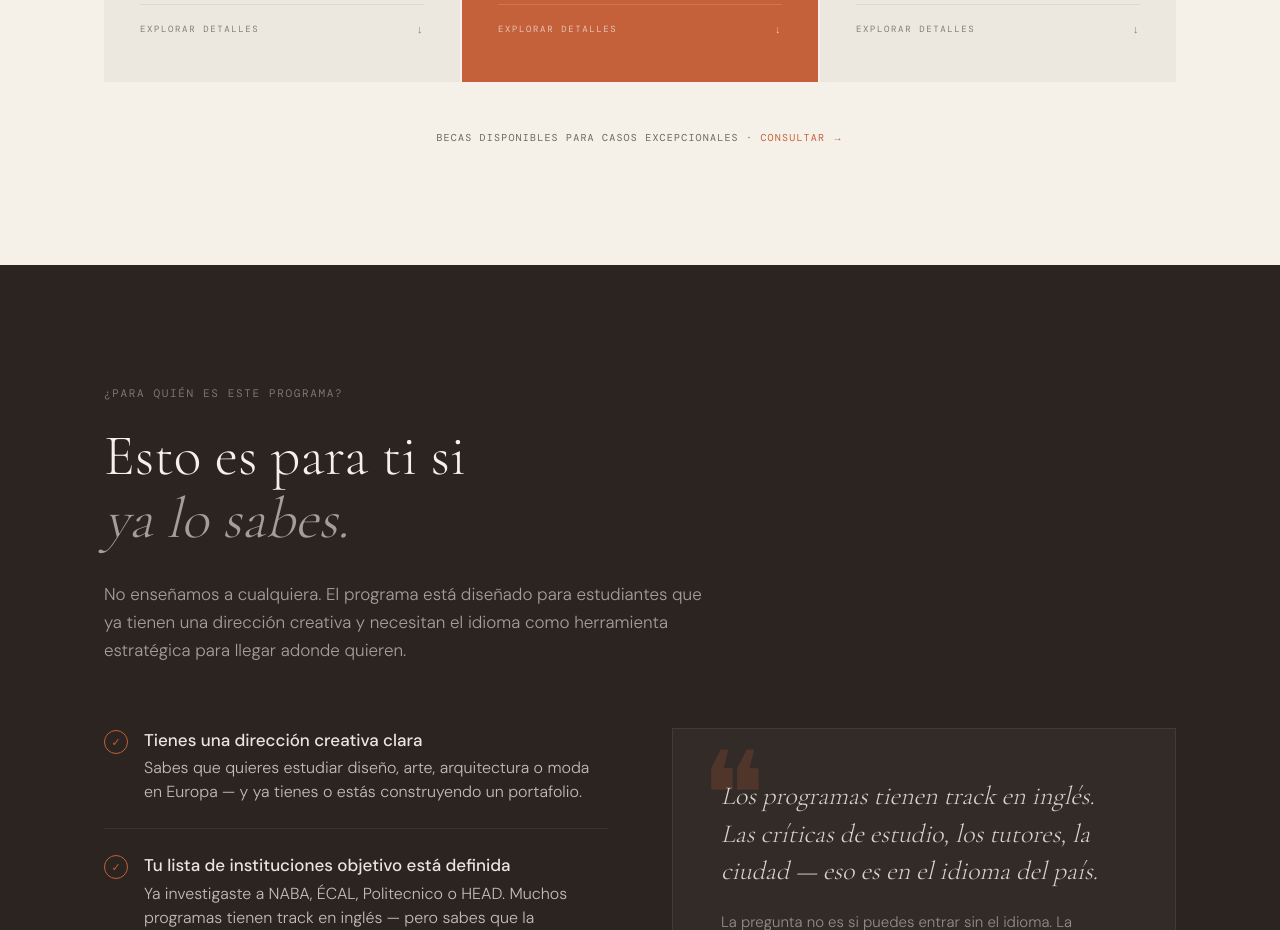
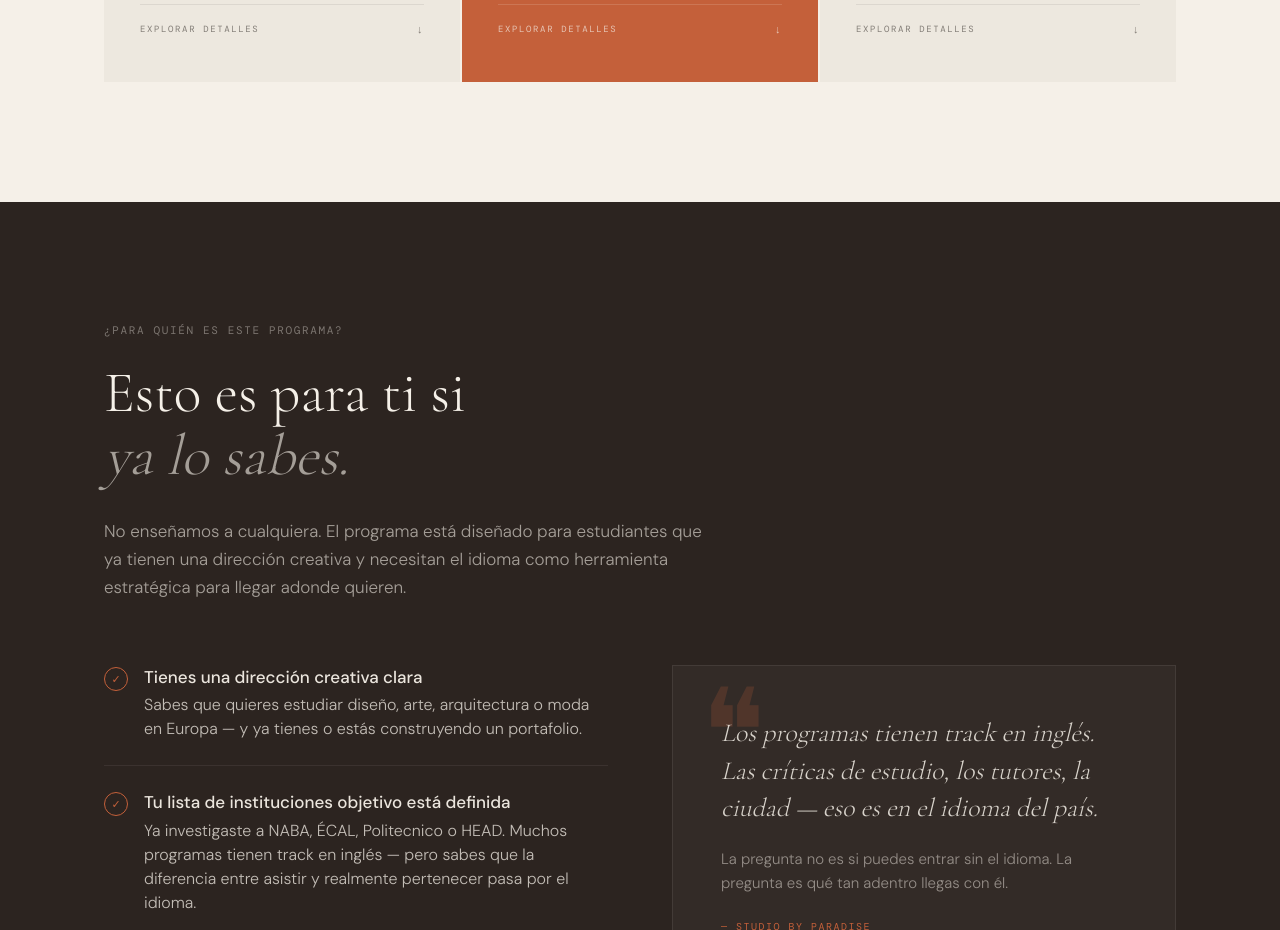
Before and after one commit to daparadisebanker-lab/studio-languages, a Next.js app: page / in a window 1280 px wide. Shown: the part 9700-10630 px from the top of the page. Built offline with nearby package versions, Linux system fonts and the light colour scheme; a web font is replaced by a local one.

Commit message:
Remove becas/casos excepcionales note from Pricing
Co-Authored-By: Claude Sonnet 4.6 <noreply@anthropic.com>

```diff
--- a/components/sections/Pricing.tsx
+++ b/components/sections/Pricing.tsx
@@ -575,27 +575,6 @@ export default function Pricing() {
           ))}
         </div>
 
-        {/* Below-grid note */}
-        <motion.p
-          initial={{ opacity: 0 }}
-          whileInView={{ opacity: 1 }}
-          viewport={{ once: true }}
-          transition={{ duration: 0.6, ease: easeOut, delay: 0.4 }}
-          style={{
-            marginTop: '48px',
-            textAlign: 'center',
-            fontFamily: 'var(--font-mono)',
-            fontSize: '10px',
-            textTransform: 'uppercase',
-            letterSpacing: '0.12em',
-            color: '#6b6860',
-          }}
-        >
-          Becas disponibles para casos excepcionales ·{' '}
-          <a href="#inscripcion" style={{ color: '#c4603a', textDecoration: 'none' }}>
-            Consultar →
-          </a>
-        </motion.p>
       </div>
     </section>
     </>
```
